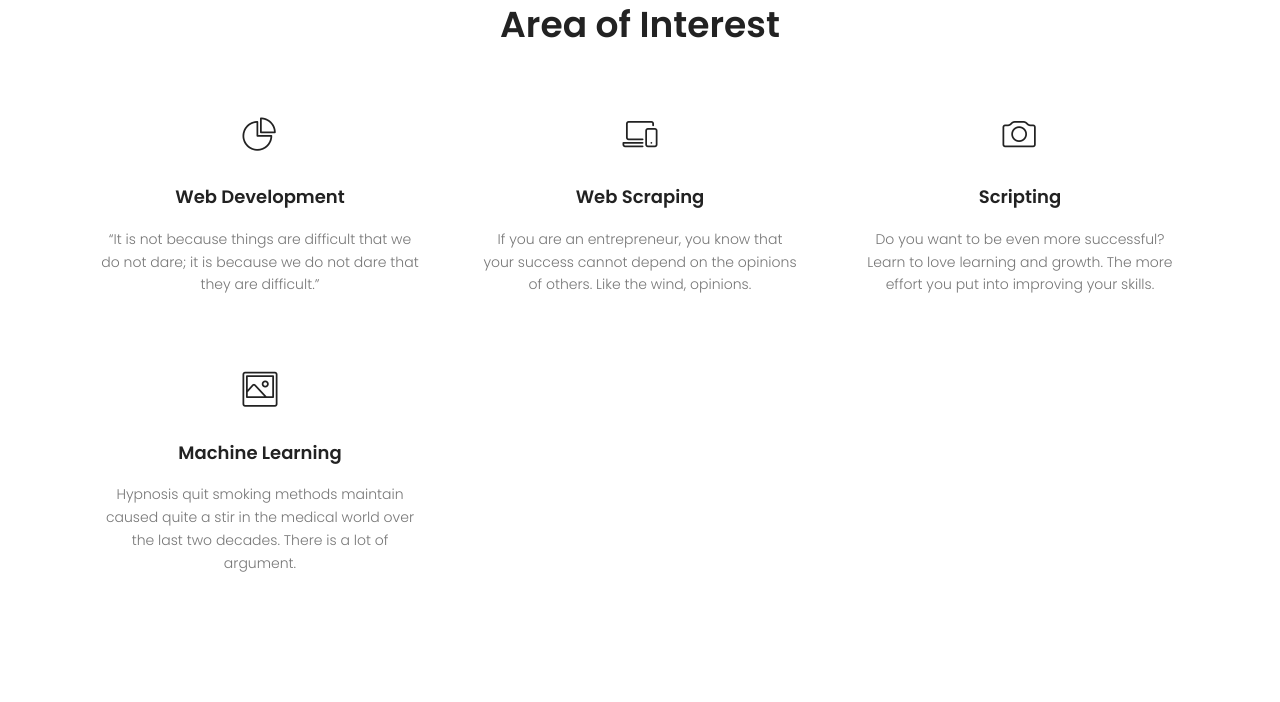
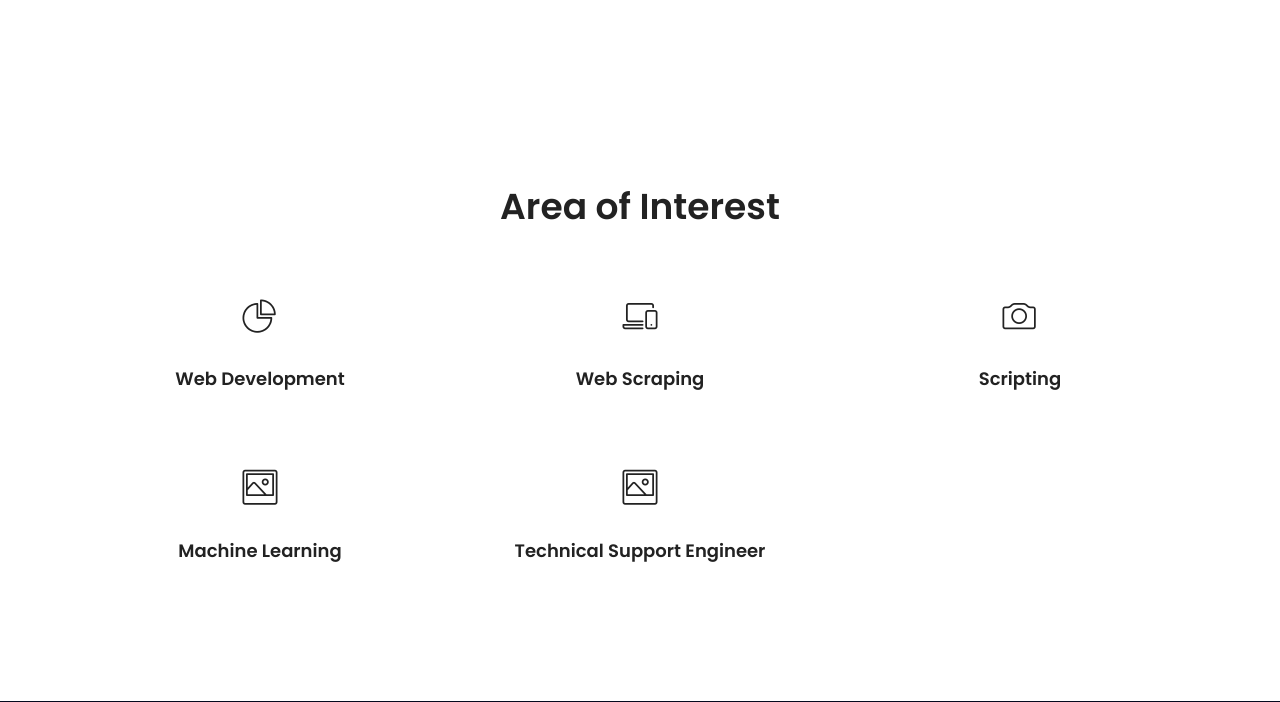
Before and after one commit to abhi-9/Portfolio, a Flask app: page / in a window 1280 px wide. Shown: the part 3857-4559 px from the top of the page. Run offline with Flask 2, Linux system fonts and the light colour scheme; some libraries are stand-ins or nearby versions.

Commit message:
improved index

```diff
--- a/templates/index.html
+++ b/templates/index.html
@@ -59,7 +59,7 @@
                     IT professional with 2+ years of experience and proven knowledge of end-user support,
                     implementation, and web platform development. </p>
                 <p> | Python lover | JS lover | Machine Learning Enthusiastic | Technical Support Engineer |</p>
-                <a href="#" class="primary-btn text-uppercase">discover now</a>
+                <!--<a href="#" class="primary-btn text-uppercase">discover now</a>-->
             </div>
             <div class="col-lg-6 col-md-6 banner-right d-flex align-self-end">
                 <img class="img-fluid" src="static/assets/img/ab.jpeg" alt="">
@@ -167,7 +167,7 @@
 
                                         </span><br>
                     <span>
-                                           &bull; Modify existing software applications, and adding new enhancements.
+                                           &bull; Modify existing software applications, and adding new enhancements. (Php, Node.js, Python, etc.)
 
                                         </span><br>
                     <span>
@@ -186,6 +186,19 @@
                                             customers.
 
                                         </span>
+                    <br>
+                    <span>
+                       &bull; Operate as a subject matter expert for LoginRadius APIs and SDKs.
+                    </span><br>
+                    <span>
+  &bull;  Handle technical issues to both technical and non-technical audiences via phone or email mediums.
+
+                    </span><br>
+                    <span>
+                                                 &bull; Developed and integrate various 3rd party RESTful APIs in the system.
+
+
+                    </span>
 
                 </ul>
             </div>
@@ -330,40 +343,35 @@
                 <div class="single-services">
                     <span class="lnr lnr-pie-chart"></span>
                     <a href="#"><h4>Web Development</h4></a>
-                    <p>
-                        “It is not because things are difficult that we do not dare; it is because we do not dare that
-                        they are difficult.”
-                    </p>
+
                 </div>
             </div>
             <div class="col-lg-4 col-md-6">
                 <div class="single-services">
                     <span class="lnr lnr-laptop-phone"></span>
                     <a href="#"><h4>Web Scraping</h4></a>
-                    <p>
-                        If you are an entrepreneur, you know that your success cannot depend on the opinions of others.
-                        Like the wind, opinions.
-                    </p>
+
                 </div>
             </div>
             <div class="col-lg-4 col-md-6">
                 <div class="single-services">
                     <span class="lnr lnr-camera"></span>
                     <a href="#"><h4>Scripting</h4></a>
-                    <p>
-                        Do you want to be even more successful? Learn to love learning and growth. The more effort you
-                        put into improving your skills.
-                    </p>
+
                 </div>
             </div>
             <div class="col-lg-4 col-md-6">
                 <div class="single-services">
                     <span class="lnr lnr-picture"></span>
                     <a href="#"><h4>Machine Learning</h4></a>
-                    <p>
-                        Hypnosis quit smoking methods maintain caused quite a stir in the medical world over the last
-                        two decades. There is a lot of argument.
-                    </p>
+
+                </div>
+            </div>
+              <div class="col-lg-4 col-md-6">
+                <div class="single-services">
+                    <span class="lnr lnr-picture"></span>
+                    <a href="#"><h4>Technical Support Engineer</h4></a>
+
                 </div>
             </div>
 
```
